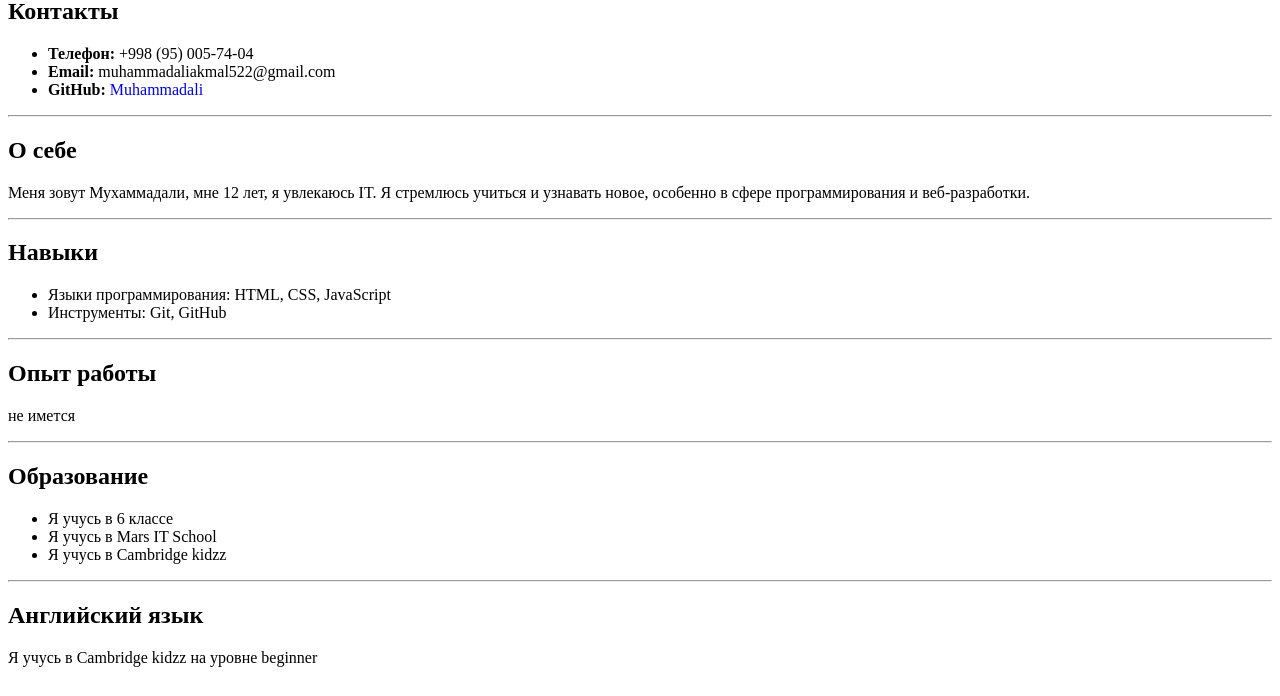
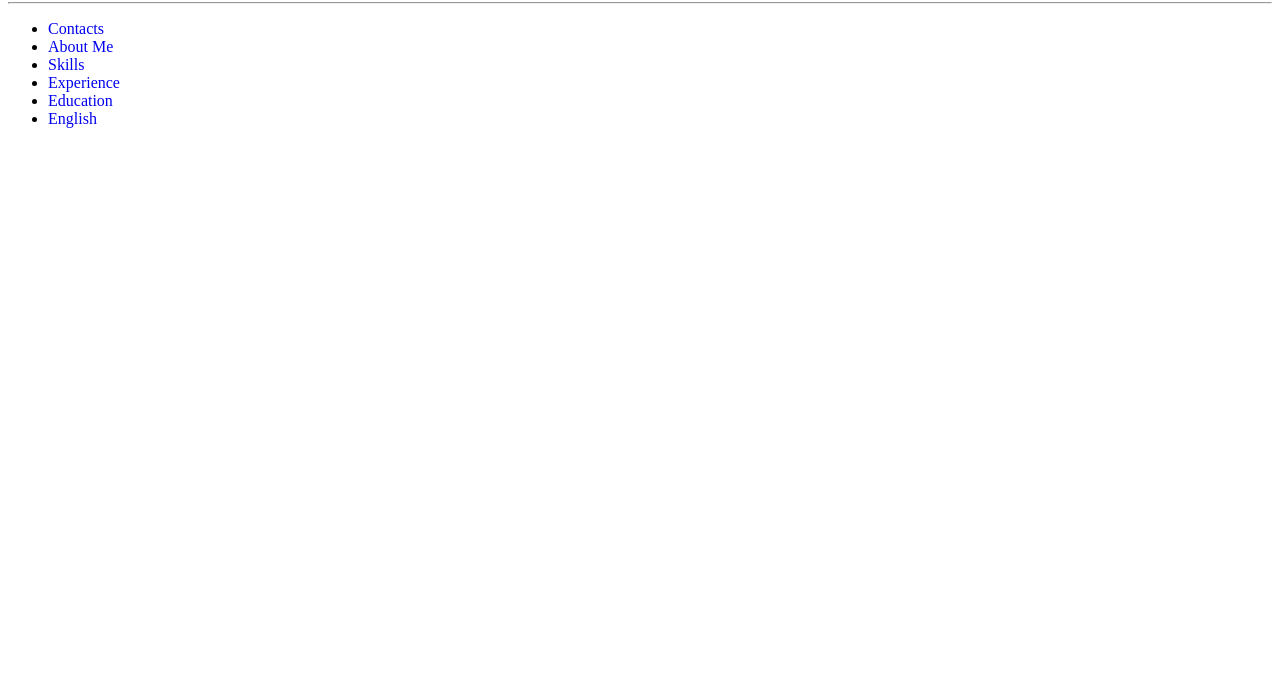
Before and after one commit to Muhammadali522/rsschool-cv, a plain HTML site: page index.html in a window 1280 px wide. Shown: the part 104-800 px from the top of the page. Drawn offline with Linux system fonts and the light colour scheme.

Commit message:
fix: fix header

```diff
--- a/index.html
+++ b/index.html
@@ -7,35 +7,21 @@
     <link rel="stylesheet" href="./style.css">
 </head>
 <body>
-    <h1>Botirov Muhammadali</h1>
-    <hr>
-    <h2>Контакты</h2>
-    <ul>
-        <li><strong>Телефон: </strong> +998 (95) 005-74-04</li>
-        <li><strong>Email: </strong> muhammadaliakmal522@gmail.com</li>
-        <li><strong>GitHub: </strong><a href="https://github.com/Muhammadali522/rsschool-cv"> Muhammadali</a></li>
-    </ul>
-    <hr>
-    <h2>О себе</h2>
-    <p>Меня зовут Мухаммадали, мне 12 лет, я увлекаюсь IT. Я стремлюсь учиться и узнавать новое, особенно в сфере программирования и веб-разработки.</p>
-    <hr>
-    <h2>Навыки</h2>
-    <ul>
-        <li>Языки программирования: HTML, CSS, JavaScript</li>
-        <li>Инструменты: Git, GitHub</li>
-    </ul>
-    <hr>
-    <h2>Опыт работы</h2>
-    <p>не имется</p>
-    <hr>
-    <h2>Образование</h2>
-    <ul>
-        <li>Я учусь в 6 классе</li>
-        <li>Я учусь в Mars IT School</li>
-        <li>Я учусь в Cambridge kidzz</li>
-    </ul>
-    <hr>
-    <h2>Английский язык</h2>
-    <p>Я учусь в Cambridge kidzz на уровне beginner</p>
-</body>
+    <header>
+        <h1>Botirov Muhammadali</h1>
+        <img src="./mylogo.jpg" alt="Profile Photo">
+        <hr>
+        <nav>
+            <ul>
+                <li><a href="#contacts">Contacts</a></li>
+                <li><a href="#about">About Me</a></li>
+                <li><a href="#skills">Skills</a></li>
+                <li><a href="#experience">Experience</a></li>
+                <li><a href="#education">Education</a></li>
+                <li><a href="#english">English</a></li>
+            </ul>
+        </nav>
+    </header>
+
+
 </html>
```
